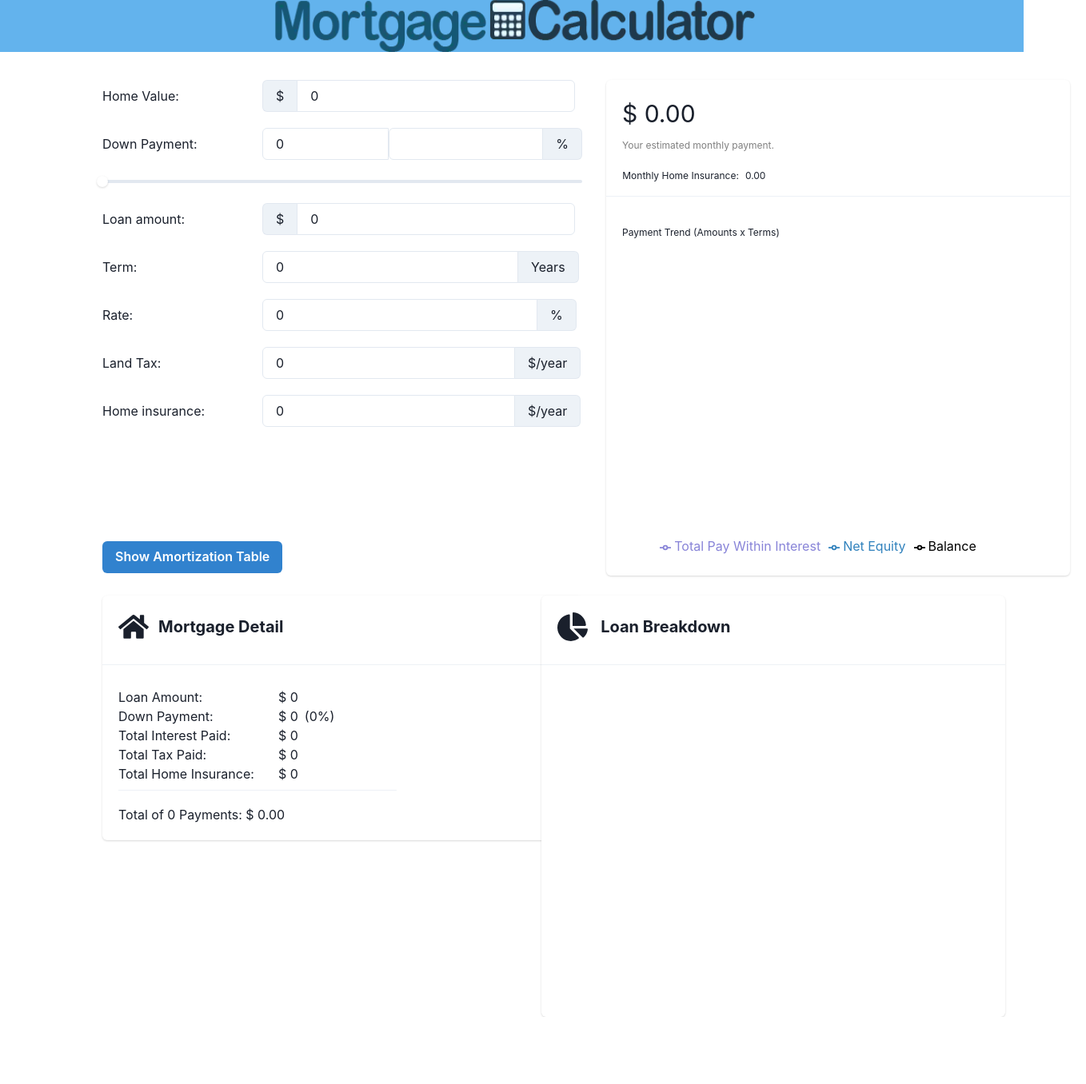
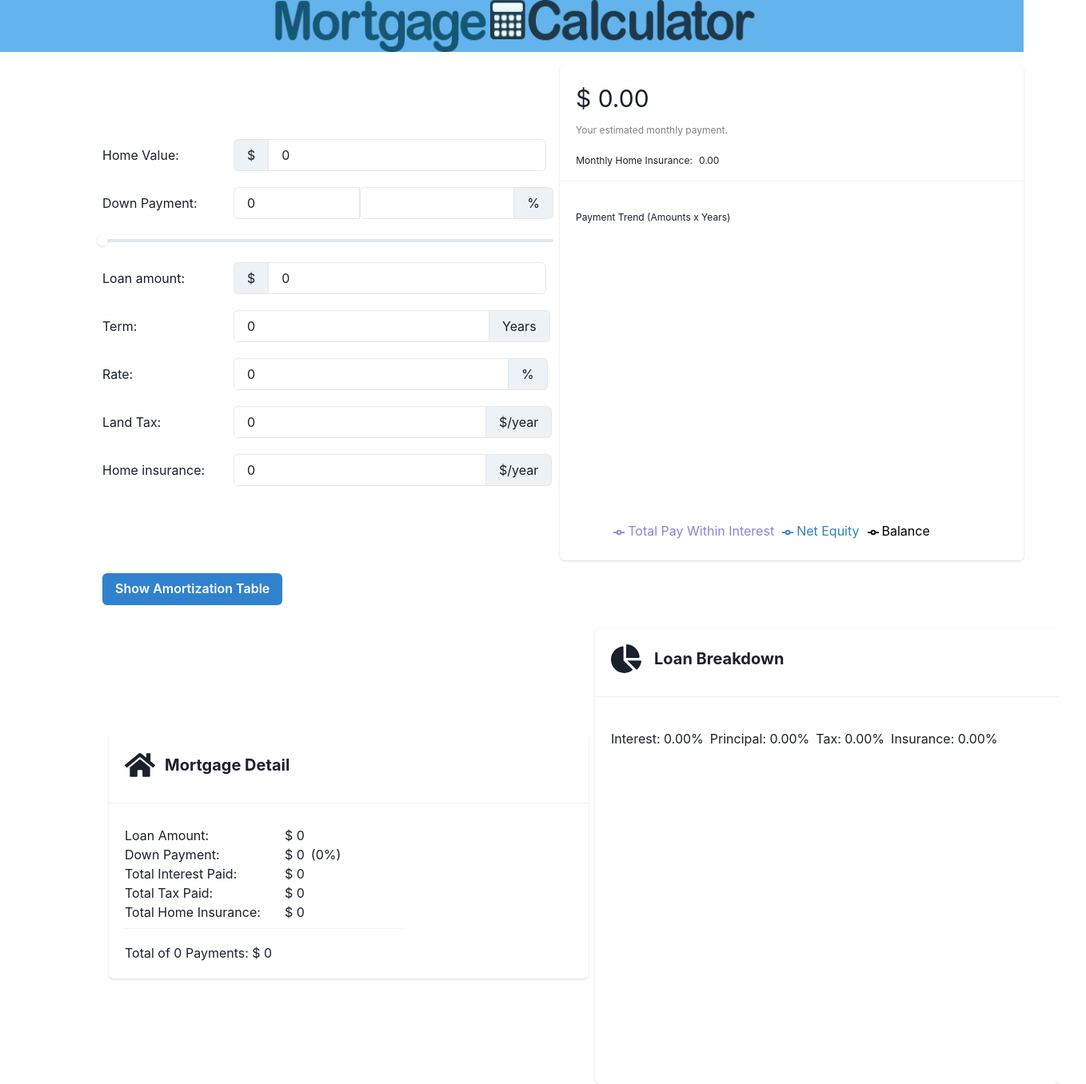
Before and after one commit to SongweiLai-1/mortgagecalculator, a React (Vite) app: page / in a window 1280 px wide. Shown: the whole page at 80% size, 1358 px wide, since content can reach past the window. Before the commit the page ends 1272 px from the top, so only its background shows below. Built offline with nearby package versions, Linux system fonts and the light colour scheme.

Commit message:
更新了些数据，展示比如百分比问题 更新了piechart等排版问题

```diff
--- a/src/App.tsx
+++ b/src/App.tsx
@@ -1,7 +1,7 @@
-import {Box, Container, Grid, GridItem} from '@chakra-ui/react';
+import {Box, Container, Grid, GridItem, HStack} from '@chakra-ui/react';
 import React, {useState} from "react";
 import BorrowingCaculator from "./components/BorrowingCaculator"
-import Calculator, {DiagramData, initialDiagramData} from "./components/Caculator"
+import Calculator, {DiagramData, initialDiagramData} from "./components/function/Caculator"
 import MortgageDetails from "./components/MortgageDetails/MortgageDetails"
 import Logo_img from "./components/Logo_img";
 import PieChartDetails from "./components/PieChartDetails/PieChartDetails"
@@ -13,41 +13,42 @@ function App() {
     return (
         <>
             <Grid templateAreas={`"header header"
-                                    "form main"
+                                    "main main"
                                     "table table"
-                                     "Detail pieForm" `} gap={4} >
-                <GridItem pl='2' bg='blue.300'  area={'header'}  >
-                    <Logo_img />
-                </GridItem>
-                <GridItem pos='absolute' mt='100' pl='2' area={'form'} >
-                    <Box w='600px' ml='120px'>
-                        <BorrowingCaculator onSubmit={(form) => setForm(form)} />
-                    </Box>
+                                     "footer footer" `} gap={4} >
+
+                <GridItem pl='2' bg='blue.300' w='100%' area={'header'}  >
+                    <Logo_img/>
                 </GridItem>
 
-                <GridItem pos='absolute' ml='650px' mt='100' pl='2' area={'main'}  >
-                    <Box  w='600px' ml='100px'>
-                    <Calculator form={form} />
-                    </Box>
+                <GridItem  area={'main'}  >
+                    <HStack>
+                        <Box w='600px' ml='10%'>
+                            <BorrowingCaculator onSubmit={(form) => setForm(form)} />
+                        </Box>
+                        <Box  w='600px' >
+                            <Calculator form={form} />
+                        </Box>
+                    </HStack>
                 </GridItem>
 
-                <GridItem pl='2' area={'table'}>
-                    <Box  w='600px' mt='580px' ml=' 120px'>
+                <GridItem  area={'table'}>
+                    <Box  w='600px' ml='10%' >
                     <YearlyAmortizationSchedule form={form} />
                     </Box>
                 </GridItem>
 
-                <GridItem pl='2' bg='white.300'  area={'Detail'} >
-                    <Container pos='absolute' ml='104px'>
-                    <MortgageDetails form={form}/>
-                    </Container>
+                <GridItem pl='2' bg='white.300' ml='10%' area={'footer'} >
+                <HStack mt='0%'>
+                    <Box mt='0%'>
+                        <MortgageDetails form={form}/>
+                    </Box>
+                    <Box mt='0%'>
+                        <PieChartDetails pieForm={form} />
+                    </Box>
+                 </HStack>
                 </GridItem>
 
-                <GridItem pl='2' bg='white.300'  area={'pieForm'} >
-                    <Container ml='616px'>
-                    <PieChartDetails pieForm={form} />
-                    </Container>
-                </GridItem>
 
             </Grid>
             </>
--- a/src/components/BorrowingCaculator.tsx
+++ b/src/components/BorrowingCaculator.tsx
@@ -9,7 +9,7 @@ import {
 } from '@chakra-ui/react';
 import React, {useEffect, useState} from "react";
 import './FormStyle.css';
-import { DiagramData, initialDiagramData} from './Caculator'
+import { DiagramData, initialDiagramData} from './function/Caculator'
 
 
 interface Props {
--- a/src/components/LineChartDetails/Digram.tsx
+++ b/src/components/LineChartDetails/LineChartDigram.tsx
@@ -10,7 +10,7 @@ import {
     Text,
     useColorModeValue
 } from "@chakra-ui/react";
-import {formatNumber} from '../Caculator'
+import {formatNumber} from '../function/Caculator'
 
 export interface repayment {
     term?: number;
@@ -24,7 +24,7 @@ interface Props {
     monthlyInsurence : number;
 }
 
-const Digram: React.FC<Props> = ({ data, monthlyRepayment,monthlyInsurence}: Props) => {
+const LineChartDigram: React.FC<Props> = ({ data, monthlyRepayment,monthlyInsurence}: Props) => {
 
     const formatToTwoDecimalPlaces = (num: number) => {
         return parseFloat(num.toFixed(2));
@@ -33,11 +33,32 @@ const Digram: React.FC<Props> = ({ data, monthlyRepayment,monthlyInsurence}: Pro
     // Format the data to ensure two decimal places for specific fields
     const formattedData = data.map(item => ({
         ...item,
-        totalInterestPay: item.totalInterestPay !== undefined ? formatToTwoDecimalPlaces(item.totalInterestPay) : undefined,
-        equity: item.equity !== undefined ? formatToTwoDecimalPlaces(item.equity) : undefined,
-        balance: item.balance !== undefined ? formatToTwoDecimalPlaces(item.balance) : undefined,
+        TotalInterestPay: item.totalInterestPay !== undefined ? formatToTwoDecimalPlaces(item.totalInterestPay) : undefined,
+        Equity: item.equity !== undefined ? formatToTwoDecimalPlaces(item.equity) : undefined,
+        Balance: item.balance !== undefined ? formatToTwoDecimalPlaces(item.balance) : undefined,
     }));
 
+    // Custom tick formatter to convert terms to years
+    const termToYearFormatter = (term: number): string => {
+        const year = Math.floor(term / 12);
+        return year.toString();
+    };
+
+    // Custom Tooltip content
+    const CustomTooltip = ({ active, payload, label }: any) => {
+        if (active && payload && payload.length) {
+            return (
+                <div className="custom-tooltip">
+                    <p className="label">{`Term: ${label}`}</p>
+                    {payload.map((entry: any, index: number) => (
+                        <p key={`item-${index}`}>{`${entry.name}: ${formatToTwoDecimalPlaces(entry.value)}`}</p>
+                    ))}
+                </div>
+            );
+        }
+
+        return null;
+    };
 
     return (
         <Card w='580px' >
@@ -54,15 +75,15 @@ const Digram: React.FC<Props> = ({ data, monthlyRepayment,monthlyInsurence}: Pro
             <HStack spacing={5} marginTop={4} marginBottom={4}><Divider /></HStack>
 
         <CardBody  bg={useColorModeValue('grey.50', 'grey.400')}>
-        <Text fontSize='xs'>Payment Trend (Amounts x Terms)</Text>
+        <Text fontSize='xs'>Payment Trend (Amounts x Years)</Text>
         <AreaChart
             width={500}
             height={400}
             data={formattedData}>
 
-            <XAxis dataKey="term" />
+            <XAxis dataKey="term" tickFormatter={termToYearFormatter} />
             <YAxis />
-            <Tooltip />
+            <Tooltip content={<CustomTooltip />} />
             <Area name="Total Pay Within Interest" type="monotone" dataKey="totalInterestPay" stroke="#8884d8" fill="#8884d8" />
             <Area name="Net Equity" type="monotone" dataKey="equity" />
             <Area name="Balance" dataKey="balance" stroke="black" fill="transparent" />
@@ -74,4 +95,4 @@ const Digram: React.FC<Props> = ({ data, monthlyRepayment,monthlyInsurence}: Pro
 
 };
 
-export default Digram;
+export default LineChartDigram;
--- a/src/components/MortgageDetails/DetailBarChart.tsx
+++ b/src/components/MortgageDetails/DetailBarChart.tsx
@@ -1,5 +1,5 @@
 import React from 'react';
-import {BarChart, Bar, ResponsiveContainer, Tooltip, CartesianGrid, XAxis, YAxis, Legend, LabelList} from 'recharts';
+import {BarChart, Bar,  XAxis, YAxis, LabelList} from 'recharts';
 import { detail } from "./MortgageDetails";
 
 interface Props {
--- a/src/components/MortgageDetails/MortgageDetails.tsx
+++ b/src/components/MortgageDetails/MortgageDetails.tsx
@@ -10,11 +10,11 @@ import {
     Box,
     useBoolean, HStack, Divider
 } from "@chakra-ui/react";
-import { DiagramData } from '../Caculator';
-import { repayment } from "../LineChartDetails/Digram";
+import { DiagramData } from '../function/Caculator';
+import { repayment } from "../LineChartDetails/LineChartDigram";
 import { FaHome } from "react-icons/fa";
 import DetailBarChart from './DetailBarChart';
-import { formatNumber } from "../Caculator";
+import { formatNumber } from "../function/Caculator";
 
 export interface detail {
     loanAmount?: number;
@@ -116,7 +116,7 @@ const MortgageDetails = ({ form }: Props) => {
                             </Box>
                         </HStack>
                         <Divider />
-                        <Text mt='10px'>Total of {numOfPayments} Payments: $ {formatNumber(totalPayment.toFixed(2))}</Text>
+                        <Text mt='10px'>Total of {numOfPayments} Payments: $ {formatNumber(totalPayment)}</Text>
                     </Stack>
                 </CardBody>
             </Stack>
--- a/src/components/PieChartDetails/PieChartDetails.tsx
+++ b/src/components/PieChartDetails/PieChartDetails.tsx
@@ -1,10 +1,8 @@
 import React from "react";
-import { DiagramData } from "../Caculator";
-import { monthlyPayment } from '../Caculator';
+import { DiagramData, monthlyPayment, calculatePercentage } from "../function/Caculator";
 import PieChartDigram from './PieChartDigram'
-import {Card, CardBody, CardHeader, Divider, Heading, HStack} from "@chakra-ui/react";
+import { Card, CardBody, CardHeader, Divider, Heading, HStack, Box , Wrap, WrapItem} from "@chakra-ui/react";
 import { FaChartPie } from "react-icons/fa";
-
 
 export interface pieForm {
     name: string;
@@ -14,11 +12,20 @@ export interface pieForm {
 const PieChartDetails = ({ pieForm }: { pieForm: DiagramData }) => {
     const { loanAmount = 0, term = 0, down_payment = 0, land_tax = 0, home_insurance = 0, yearlyInterestRate = 0 } = pieForm;
 
-    const yearly = monthlyPayment(loanAmount, yearlyInterestRate, term,'yearly')
+    const yearly = monthlyPayment(loanAmount, yearlyInterestRate, term, 'yearly');
     const totalInterest = yearly * term - loanAmount;
     const totalPrincipal = pieForm.loanAmount || 0;
     const totalTax = land_tax * term;
     const totalHomeInsurace = home_insurance * term;
+
+    const totalPayment = totalInterest + totalPrincipal + totalTax + totalHomeInsurace || 0;
+
+    const value = [totalInterest, totalPrincipal, totalTax, totalHomeInsurace];
+    const description = ['Interest', 'Principal', 'Tax', 'Insurance'];
+    const percentagesAndDescriptions = value.map((r, index) => ({
+        percentage: calculatePercentage(totalPayment, r),
+        description: description[index], // Corrected from description(index) to description[index]
+    }));
 
     const pieData: pieForm[] = [
         { name: 'Interest', value: totalInterest },
@@ -29,22 +36,26 @@ const PieChartDetails = ({ pieForm }: { pieForm: DiagramData }) => {
     ];
 
     return (
-        <>
-            <Card w='580px' overflow='hidden' >
-                <CardHeader >
+        <Card w='580px' overflow='hidden'>
+            <CardHeader>
                 <HStack>
-                        <FaChartPie size={38}/>
+                    <FaChartPie size={38} />
                     <Heading size='md' ml={2}>Loan Breakdown</Heading>
                 </HStack>
-                    <Divider mt='28px' ml='-20px' w="300%"/>
+                <Divider mt='28px' ml='-20px' w="300%" />
             </CardHeader>
             <CardBody>
+                <Wrap>
+                    {percentagesAndDescriptions.map(({ percentage, description }, index) => (
+                        <WrapItem>
+                        <p key={index}>{description}: {percentage.toFixed(2)}%</p>
+                        </WrapItem>
+                    ))}
+                </Wrap>
                 <PieChartDigram data={pieData} />
             </CardBody>
         </Card>
-        </>
-
-    )
+    );
 }
 
 export default PieChartDetails;
--- a/src/components/PieChartDetails/PieChartDigram.tsx
+++ b/src/components/PieChartDetails/PieChartDigram.tsx
@@ -1,27 +1,27 @@
 import React from 'react';
 import { PieChart, Pie, Cell, Tooltip } from 'recharts';
 import { pieForm } from './PieChartDetails';
-import {HStack} from "@chakra-ui/react";
+import { HStack } from "@chakra-ui/react";
 
 interface Props {
     data: pieForm[];
 }
 
-const PieChartDigram = ({ data }: Props) => {
+const PieChartDiagram = ({ data }: Props) => {
 
     const COLORS = ['#326788', '#4596c5', '#55bdfc', '#9FD4F3', '#0F4767'];
 
     // 计算所有值的总和
     const totalValue = data.reduce((acc, cur) => acc + (cur.value || 0), 0);
 
-    const CustomTooltip = ({ active, payload, totalValue }: any) => {
+    const CustomTooltip = ({ active, payload }: any) => {
         if (active && payload && payload.length) {
             const value = payload[0].value;
             const percent = ((value / totalValue) * 100).toFixed(2);
 
             return (
                 <div className="custom-tooltip">
-                    <p className="label">{`${payload[0].name}:(${percent}%)`}</p> {/* 显示名称、值和百分比 */}
+                    <p className="label">{`${payload[0].name}: ${value} (${percent}%)`}</p> {/* 显示名称、值和百分比 */}
                 </div>
             );
         }
@@ -30,7 +30,7 @@ const PieChartDigram = ({ data }: Props) => {
 
     return (
         <HStack>
-            <PieChart width={380} height={380}>
+            <PieChart width={400} height={400}>
                 <Pie
                     data={data}
                     dataKey="value"
@@ -41,16 +41,15 @@ const PieChartDigram = ({ data }: Props) => {
                     paddingAngle={5}
                     labelLine={true}
                     label={({ name }) => name} // 只显示名称
-                     >
+                >
                     {data.map((entry, index) => (
                         <Cell key={`cell-${index}`} fill={COLORS[index % COLORS.length]} />
                     ))}
                 </Pie>
-                <Tooltip content={<CustomTooltip totalValue={totalValue} />} /> {/* 使用自定义的 Tooltip */}
+                <Tooltip content={<CustomTooltip />} /> {/* 使用自定义的 Tooltip */}
             </PieChart>
-
         </HStack>
     );
 }
 
-export default PieChartDigram;
+export default PieChartDiagram;
--- a/src/components/Caculator.tsx
+++ b/src/components/function/Caculator.tsx
@@ -1,6 +1,6 @@
 import React from "react";
-import Digram from "./LineChartDetails/Digram";
-import {repayment} from "./LineChartDetails/Digram";
+import LineChartDigram from "../LineChartDetails/LineChartDigram";
+import {repayment} from "../LineChartDetails/LineChartDigram";
 
 
 export const initialDiagramData: DiagramData = {
@@ -31,7 +31,7 @@ interface Props {
     form: DiagramData;
 }
 
-function monthlyPayment(principal: number, yearlyInterestRate: number, yearlyPayment: number, numOfPaymentType: string): number {
+export function monthlyPayment(principal: number, yearlyInterestRate: number, yearlyPayment: number, numOfPaymentType: string): number {
     const interestRate = (yearlyInterestRate || 0) / (numOfPaymentType === "monthly" ? 12 : 1) / 100;
     const numberOfPayments = yearlyPayment * (numOfPaymentType === "monthly" ? 12 : 1);
 
@@ -40,13 +40,21 @@ function monthlyPayment(principal: number, yearlyInterestRate: number, yearlyPay
 }
 
 export function formatNumber(num:any) {
+
     return num.toLocaleString();
 }
+
+export function calculatePercentage(total: number, value: number): number {
+    if (total === 0) {
+        return 0; // 如果总数为零，则百分比为零，或者可以返回 NaN 或者抛出错误，具体情况具体分析
+    }
+    return (value / total) * 100;
+}
+
 
 export function repaymentList(loanAmount: number, yearlyInterestRate: number, yearlyPayment: number, numOfPaymentType: string): repayment[] {
     const monthlyInterest = yearlyInterestRate / 12 / 100;
     const numOfMonthlyPayment = yearlyPayment * 12;
-
 
     let payments: repayment[] = [];
     let principal = loanAmount;
@@ -58,7 +66,6 @@ export function repaymentList(loanAmount: number, yearlyInterestRate: number, ye
         for (let t = 1; t <= numOfMonthlyPayment; t++) {
             const monthly = monthlyPayment(loanAmount, yearlyInterestRate, yearlyPayment, 'monthly');
             const thisMonthsInterest = (principal - equity) * monthlyInterest;
-            const bal_thisMonthsInterest = bal * monthlyInterest;
             equity += (monthly - thisMonthsInterest); //得到资产
 
             totalInterestPay += (monthly)
@@ -107,7 +114,7 @@ const Calculator = ({ form }: Props) => {
 
     return (
         <div>
-            <Digram
+            <LineChartDigram
                 data={repaymentList(loanAmount,yearlyInterestRate,term,'monthly')}
                 monthlyRepayment={monthlyPayment(loanAmount,yearlyInterestRate,term,'monthly')}
                 monthlyInsurence={monthlyInsurence(term,home_insurance)}
@@ -117,4 +124,3 @@ const Calculator = ({ form }: Props) => {
 }
 
 export default Calculator;
-export {monthlyPayment}
```
Also changed, not shown: src/components/YearlyAmortizationSchedule.tsx (+4 -4 lines). Lines whose indentation alone changed are shown as unchanged.
